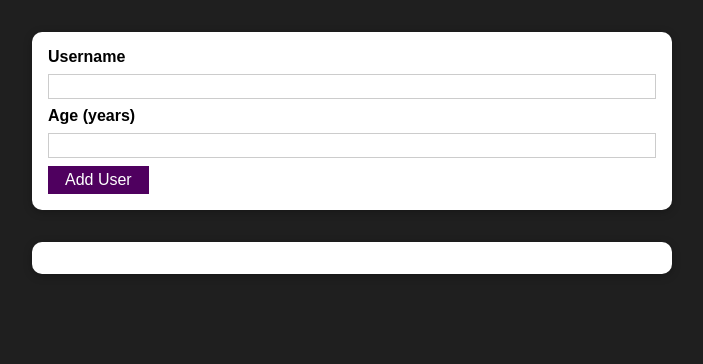
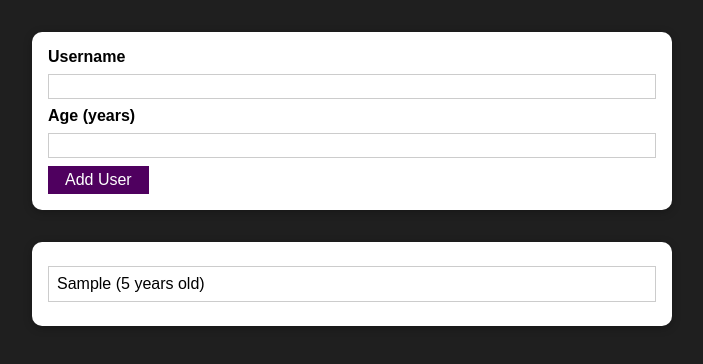
Before and after one commit to ChristinaGaitan/users-list-react, a React (Create React App) app: page / in a window 1280 px wide. Both pictures are taken after typing "Sample", "5" into the empty fields and a click on the button "Add User". Shown: the top 364 px of the page, without its empty margins (288-991 px from the left). Built offline with nearby package versions, Linux system fonts and the light colour scheme.

Commit message:
Add users to the list

```diff
--- a/src/App.tsx
+++ b/src/App.tsx
@@ -1,12 +1,21 @@
-import React from 'react';
+import { useState } from 'react';
 import AddUser from './components/Users/AddUser'
-import UsersList from './components/Users/UsersList'
+import UsersList, { User} from './components/Users/UsersList'
 
 function App() {
+  const [usersList, setUsersList] = useState<User[]>([])
+
+  const addUserHandler = (userName: string, userAge: string) => {
+    setUsersList((prevUsersList: User[]) => {
+      const newUser = {name: userName, age: userAge, id: Math.random().toString()}
+      return [...prevUsersList, newUser];
+    });
+  }
+
   return (
     <div>
-      <AddUser />
-      <UsersList users={[]} />
+      <AddUser onAddUser={addUserHandler} />
+      <UsersList users={usersList} />
     </div>
   );
 }
--- a/src/components/Users/AddUser.tsx
+++ b/src/components/Users/AddUser.tsx
@@ -3,7 +3,9 @@ import Card from '../UI/Card'
 import Button from '../UI/Button';
 import classes from './AddUser.module.css'
 
-interface Props {}
+interface Props {
+  onAddUser: Function;
+}
 
 const AddUser = (props: Props) => {
   const [enteredUsername, setEnteredUsername] = useState<string>('');
@@ -19,8 +21,7 @@ const AddUser = (props: Props) => {
       return
     }
 
-    console.log('username', enteredUsername)
-    console.log('age', enteredAge)
+    props.onAddUser(enteredUsername, enteredAge)
 
     setEnteredUsername('')
     setEnteredAge('')
--- a/src/components/Users/UsersList.tsx
+++ b/src/components/Users/UsersList.tsx
@@ -1,7 +1,8 @@
 import Card from '../UI/Card'
 import classes from './UsersList.module.css'
 
-interface User {
+export interface User {
+  id: string
   name: string
   age: string
 }
@@ -15,7 +16,9 @@ const UsersList = (props: Props) => {
     <Card className={classes.users}>
       <ul>
         {props.users.map((user: User) => {
-          <li>{user.name} ({user.age} years old)</li>
+          return(
+            <li key={user.id}>{user.name} ({user.age} years old)</li>
+          )
         })}
       </ul>
     </Card>
```
